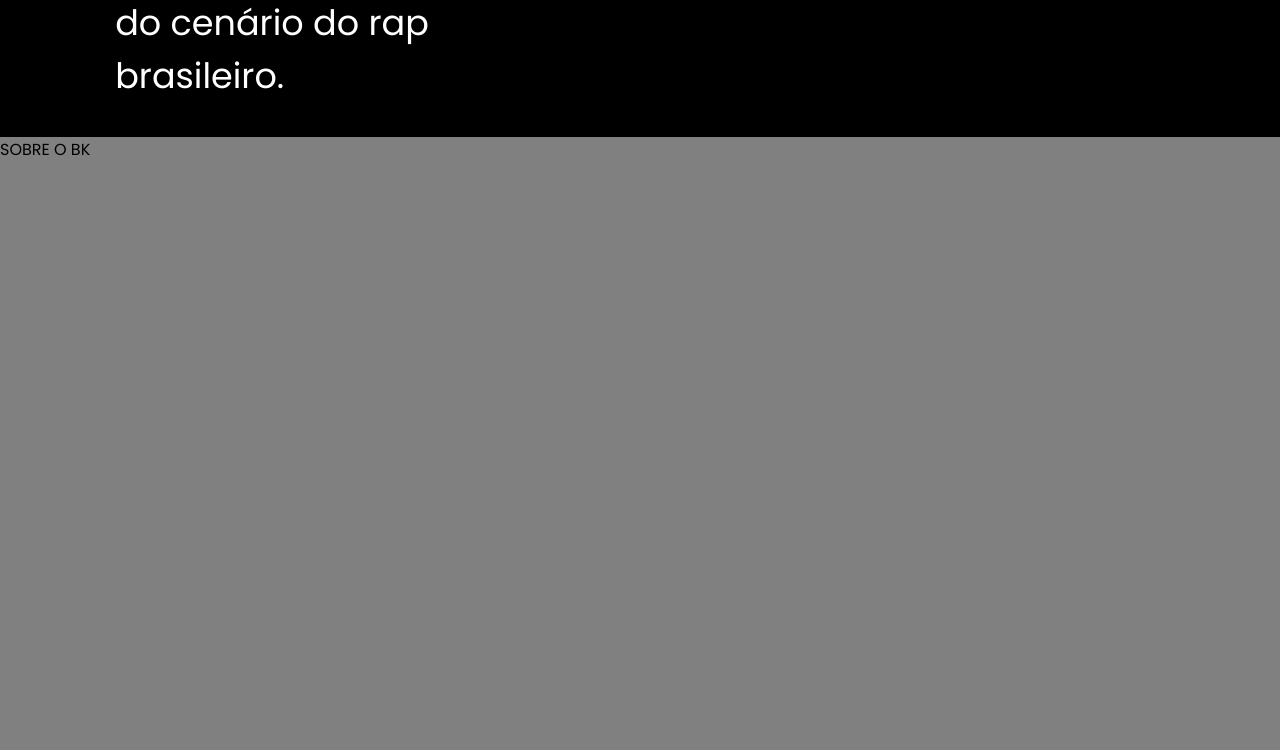
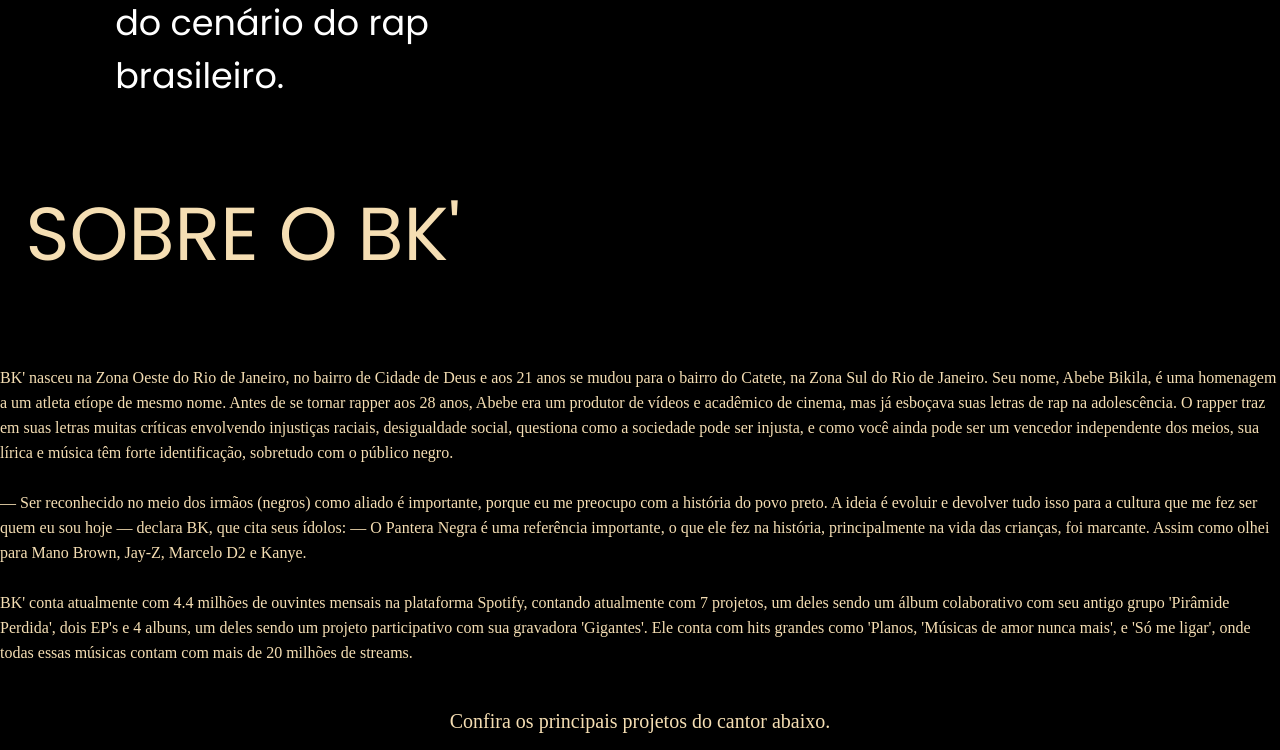
Before and after one commit to victorbrga/projeto-individual, a plain HTML site: page index.html in a window 1280 px wide. Shown: the part 740-1490 px from the top of the page. Drawn offline with Linux system fonts and the light colour scheme; a web font is replaced by a local one.

Commit message:
Adição de fontes diferentes, Textos do 'sobre ele' e hover nas imagens.

```diff
--- a/css/styleHP.css
+++ b/css/styleHP.css
@@ -2,12 +2,20 @@ body {
   margin: 0%;
   padding: 0%;
   font-family: 'Poppins', monospace;
-  height: 100vh;
-  width: 100vw;
   background-color: black;
   margin: 0rem;
   overflow-x: hidden;
 }
+
+@font-face{
+  font-family: 'karrik';
+  src: url(..//fonts/Karrik-Regular.woff2);
+}
+@font-face{
+  font-family: 'timesnewerroman';
+  src: url(..//fonts/TimesNewerRoman-Regular.otf);
+}
+
 
 .navbar {
   background-color: #393939;
@@ -64,7 +72,7 @@ body {
   width: 100%;
   height: 700px;
   object-fit: cover;
-  border-bottom: 5px solid black;
+  border-bottom: 5px solid aqua;
 }
 
 .header p {
@@ -135,12 +143,28 @@ body {
   background-color: #444;
 }
 
+.sobre{
+  background-color: black;
+  height: 1000px;
+}
 
+.sobre-title{
+  color: wheat;
+  font-size: 75px;
+  margin-left: 2%;
+}
 
+.sobre span{
+  color: wheat;
+  font-family: 'timesnewerroman';
+}
 
-.sobre{
-background-color: grey;
-height: 1000px;
+.confira-projetos{
+  color: wheat;
+  font-family: 'timesnewerroman';
+  font-size: 20px;
+  display: flex;
+  justify-content: center;
 }
 
 #img-track .image{
@@ -150,8 +174,22 @@ height: 1000px;
   object-position: center;
 }
 
+#img-track .image:hover{
+  width: 50vmin;
+  height: 46vmin;
+  object-fit: cover;
+  object-position: center;
+  background-blend-mode: overlay;
+  transition: 1s;
+}
+
 .sobre #img-track{
   display: flex;
   gap: 4vmin;
+  justify-content: center;
+}
 
+.image:hover{
+  background-color: lawngreen;
+  transition: 2s;
 }
--- a/index.html
+++ b/index.html
@@ -38,14 +38,29 @@
   </div>
 
   <div class="sobre">
-    SOBRE O BK
-    <!-- <div id="img-track" data-mouse-down-at="0" data-prev-percentage="0">
+    <p class="sobre-title">SOBRE O BK'</p>
+    <span>BK' nasceu na Zona Oeste do Rio de Janeiro, no bairro de Cidade de Deus e aos 21 anos se mudou para o bairro
+      do Catete, na Zona Sul do Rio de Janeiro. Seu nome, Abebe Bikila, é uma homenagem a um atleta etíope de mesmo
+      nome. Antes de se tornar rapper aos 28 anos, Abebe era um produtor de vídeos e acadêmico de cinema, mas já
+      esboçava suas letras de rap na adolescência. O rapper traz em suas letras muitas críticas envolvendo injustiças
+      raciais, desigualdade social, questiona como a sociedade pode ser injusta, e como você ainda pode ser um vencedor
+      independente dos meios, sua lírica e música têm forte identificação, sobretudo com o público negro. <br><br>
+
+      — Ser reconhecido no meio dos irmãos (negros) como aliado é importante, porque eu me preocupo com a história do
+      povo preto. A ideia é evoluir e devolver tudo isso para a cultura que me fez ser quem eu sou hoje — declara BK,
+      que cita seus ídolos: — O Pantera Negra é uma referência importante, o que ele fez na história, principalmente na
+      vida das crianças, foi marcante. Assim como olhei para Mano Brown, Jay-Z, Marcelo D2 e Kanye. <br><br>
+
+      BK' conta atualmente com 4.4 milhões de ouvintes mensais na plataforma Spotify, contando atualmente com 7 projetos, um deles sendo um álbum colaborativo com seu antigo grupo 'Pirâmide Perdida', dois EP's e 4 albuns, um deles sendo um projeto participativo com sua gravadora 'Gigantes'. Ele conta com hits grandes como 'Planos, 'Músicas de amor nunca mais', e 'Só me ligar', onde todas essas músicas contam com mais de 20 milhões de streams.</span>
+      <br><br>
+      <p class="confira-projetos">Confira os principais projetos do cantor abaixo.</p>
+     <div id="img-track" data-mouse-down-at="0" data-prev-percentage="0">
       <img class="image" src="imgs/castelos&ruinas/castelos&ruinas.png" alt="Capa de 'Castelos & Ruínas'"
         draggable="false">
       <img class="image" src="imgs/gigantes/gigantes.png" alt="Capa de 'Gigantes'" draggable="false">
       <img class="image" src="imgs/olem/lideremmovimento.jpeg" alt="Capa de 'O líder em movimento" draggable="false">
       <img class="image" src="imgs/icarus/icarus.jpeg" alt="Capa de 'Icarus'" draggable="false">
-    </div> -->
+    </div>
   </div>
 
 </body>
```
Also changed, not shown: fonts/Karrik-Regular.woff2 (added), fonts/TimesNewerRoman-Regular.otf (added).
